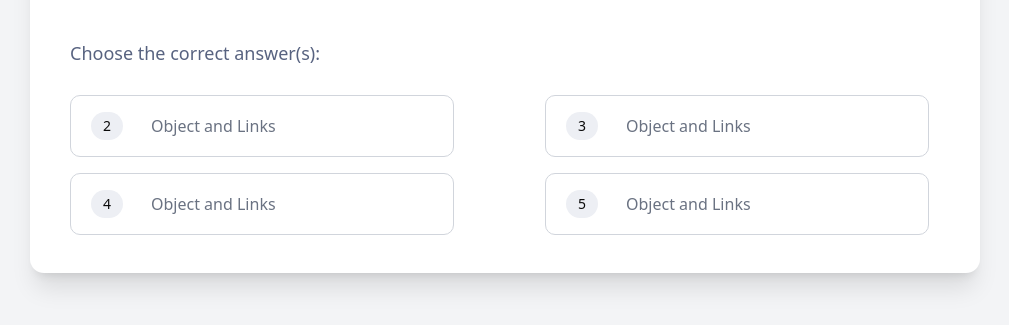
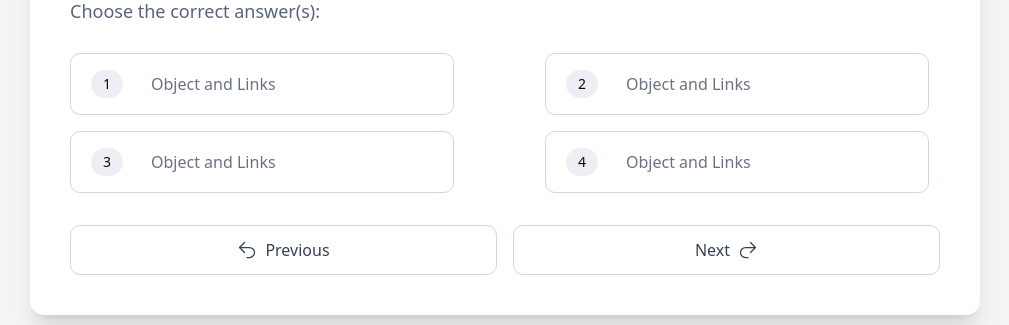
Before and after one commit to Curian74/Brainrot-Animal-Quiz, a React (Vite) app in the folder FE/: page /quiz-handle/1 in a window 1280 px wide. Shown: the part 377-702 px from the top of the page, without its empty margins (135-1144 px from the left). Built offline with nearby package versions, Linux system fonts and the light colour scheme.

Commit message:
Next and previous buttons.

```diff
--- a/FE/src/pages/DefaultLayout.tsx
+++ b/FE/src/pages/DefaultLayout.tsx
@@ -3,7 +3,7 @@ import React from "react";
 const DefaultLayout = ({children} : {children?: React.ReactNode}) => {
     return (
         <div className="h-screen w-full bg-gray-100 flex justify-center items-center">
-            <div className="bg-white rounded-xl shadow-xl w-[950px] h-[500px] p-10">
+            <div className="bg-white rounded-xl shadow-xl w-full max-w-[950px] max-h-screen p-10 overflow-y-auto">
                 {children}
             </div>
         </div>
--- a/FE/src/pages/QuizTaking.tsx
+++ b/FE/src/pages/QuizTaking.tsx
@@ -37,12 +37,39 @@ const QuizTaking = () => {
                             <div className='flex items-center mx-5 space-x-2'>
                                 <span
                                     className='rounded-full text-sm font-medium bg-[#edeff4] px-3 py-1'>
-                                    {i + 1}
+                                    {i}
                                 </span>
                                 <span className='ml-5 text-gray-500'>{x.name}</span>
                             </div>
                         </div>
                     ))}
+                </div>
+
+                {/* Navigation Buttons */}
+                <div className='flex justify-between mt-8 gap-4'>
+                    {/* Previous */}
+                    <button
+                        className='flex items-center justify-center w-1/2 bg-white border border-gray-300 text-gray-700 py-3 rounded-lg hover:shadow-md hover:ring-2 hover:ring-gray-300 transition duration-200'>
+                        <svg xmlns="http://www.w3.org/2000/svg"
+                            fill="none" viewBox="0 0 24 24"
+                            strokeWidth={1.5} stroke="currentColor"
+                            className="w-5 h-5">
+                            <path strokeLinecap="round" strokeLinejoin="round" d="M9 15 3 9m0 0 6-6M3 9h12a6 6 0 0 1 0 12h-3" />
+                        </svg>
+                        <span className='ml-2 font-medium'>Previous</span>
+                    </button>
+
+                    {/* Next */}
+                    <button
+                        className='flex items-center justify-center w-1/2 bg-white border border-gray-300 text-gray-700 py-3 rounded-lg hover:ring-2 hover:ring-gray-300 transition duration-200'>
+                        <span className='mr-2 font-medium'>Next</span>
+                        <svg xmlns="http://www.w3.org/2000/svg"
+                            fill="none" viewBox="0 0 24 24"
+                            strokeWidth={1.5} stroke="currentColor"
+                            className="w-5 h-5">
+                            <path strokeLinecap="round" strokeLinejoin="round" d="m15 15 6-6m0 0-6-6m6 6H9a6 6 0 0 0 0 12h3" />
+                        </svg>
+                    </button>
                 </div>
 
             </DefaultLayout>
```
